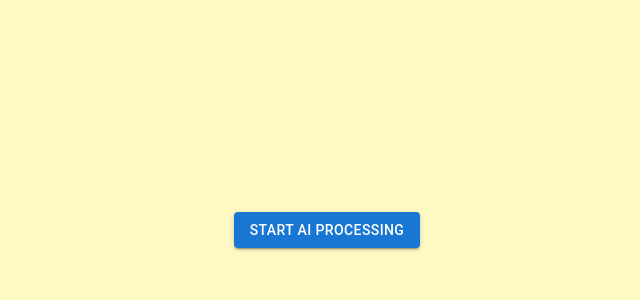
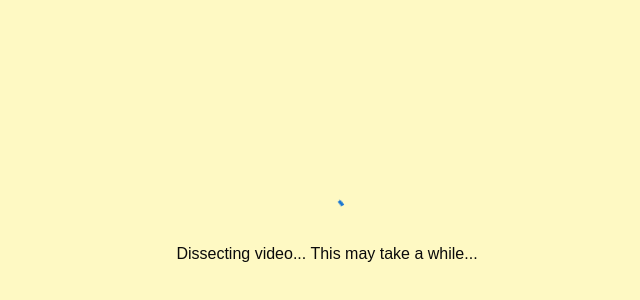
Before and after one commit to notrichardpeng/Quizcribe, a Next.js app in the folder calhacksmryz/: page /loading in a window 1280 px wide. Shown: the part 170-470 px from the top of the page, without its empty margins (313-953 px from the left). Built offline with nearby package versions, Linux system fonts and the light colour scheme.

Commit message:
Connect loading with submit

```diff
--- a/calhacksmryz/app/loading/page.js
+++ b/calhacksmryz/app/loading/page.js
@@ -4,20 +4,20 @@ import React, { useState } from 'react';
 import { CircularProgress, Button } from '@mui/material';
 
 const Loading = () => {
-  const [loading, setLoading] = useState(false);
-  const [aiResponse, setAiResponse] = useState('');
+  // const [loading, setLoading] = useState(false);
+  // const [aiResponse, setAiResponse] = useState('');
 
-  const handleStartProcessing = () => {
-    setLoading(true);
-    setAiResponse('');
+  // const handleStartProcessing = () => {
+  //   setLoading(true);
+  //   setAiResponse('');
 
-    // Simulate AI processing with a timeout (replace this with a real API call)
-    setTimeout(() => {
-      const response = 'AI has generated the answer!';
-      setAiResponse(response);
-      setLoading(false);
-    }, 3000); // Simulate 3 seconds of loading
-  };
+  //   // Simulate AI processing with a timeout (replace this with a real API call)
+  //   setTimeout(() => {
+  //     const response = 'AI has generated the answer!';
+  //     setAiResponse(response);
+  //     setLoading(false);
+  //   }, 3000); // Simulate 3 seconds of loading
+  // };
 
   return (
     <div
@@ -29,22 +29,12 @@ const Loading = () => {
         flexDirection: 'column' // For vertical stacking
       }}
     >
-      {loading ? (
-        <div style={{ textAlign: 'center' }}>
-          <CircularProgress />
-          <p>Generating AI response...</p>
-        </div>
-      ) : (
-        <Button
-          onClick={handleStartProcessing}
-          variant="contained"
-          color="primary"
-        >
-          Start AI Processing
-        </Button>
-      )}
+      <div style={{ textAlign: 'center' }}>
+        <CircularProgress />
+        <p>Dissecting video... This may take a while...</p>
+      </div>
 
-      {aiResponse && <p className="text-green-500 mt-4">{aiResponse}</p>}
+      {/* {aiResponse && <p className="text-green-500 mt-4">{aiResponse}</p>} */}
     </div>
   );
 };
--- a/calhacksmryz/app/page.js
+++ b/calhacksmryz/app/page.js
@@ -21,7 +21,7 @@ export default function Home() {
             value={url}
             onChange={handleInputChange}
           />
-          <Button variant="contained">
+          <Button variant="contained" href="/loading">
             Quizcribe
           </Button>
         </Box>
```
